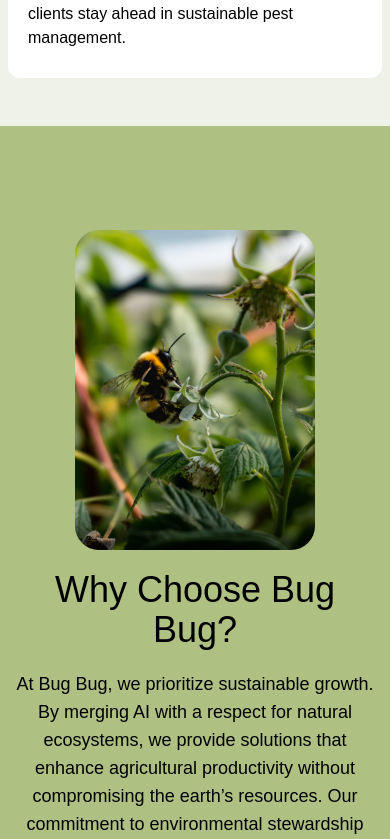
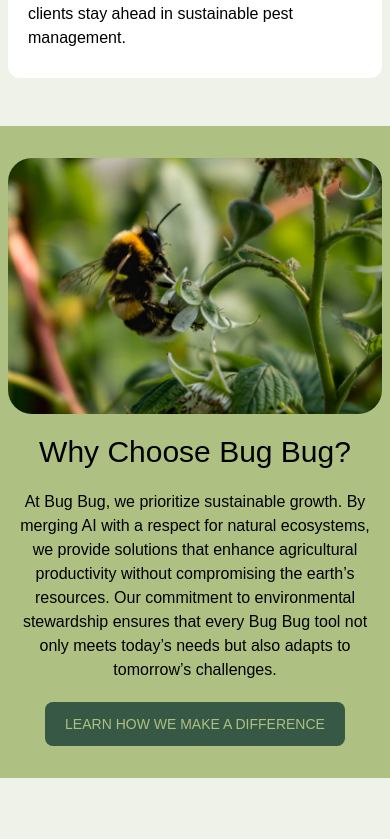
Before and after one commit to bagussuprapta/kreative-assembly, a React (Create React App) app: page / in a window 390 px wide. Shown: the part 2245-3084 px from the top of the page. Built offline with nearby package versions, Linux system fonts and the light colour scheme; the HTML template or start-up script is replaced by a standard one; a web font is replaced by a local one.

Commit message:
fix(why-bug-bug): layout mobile to desktop

```diff
--- a/src/components/interface/WhyBugBug.jsx
+++ b/src/components/interface/WhyBugBug.jsx
@@ -1,17 +1,17 @@
 function WhyBugBug() {
   return (
-    <div className="mt-14 flex flex-col gap-y-5 py-12 md:flex md:flex-row md:gap-x-20 md:py-28">
-      <div className="w-60 place-self-center md:w-1/2 xl:">
-        <img className="rounded-3xl w-full h-80 object-cover" src="Bee.jpg" alt="" />
+    <div className="flex flex-col py-8 gap-y-5 md:flex md:flex-row md:gap-x-20 md:py-20">
+      <div className="w-full place-self-center md:w-1/2">
+        <img className="rounded-3xl w-full h-64 object-cover" src="Bee.jpg" alt="" />
       </div>
       <div className=" flex flex-col gap-y-5 md:w-1/2 justify-between">
-        <h2 className="text-4xl md:text-3xl lg:text-4xl xl:text-5xl xl:leading-tight text-center md:text-left">Why Choose Bug Bug?</h2>
-        <p className="text-center text-lg md:text-left">
+        <h2 className="text-3xl md:text-3xl lg:text-4xl xl:text-5xl xl:leading-tight text-center md:text-left">Why Choose Bug Bug?</h2>
+        <p className="text-center px-3 md:px-0 md:text-left">
           At Bug Bug, we prioritize sustainable growth. By merging AI with a respect for natural ecosystems, we provide solutions that enhance agricultural productivity without compromising the
           earth’s resources. Our commitment to environmental stewardship ensures that every Bug Bug tool not only meets today’s needs but also adapts to tomorrow’s challenges.
         </p>
         <div className="flex gap-x-3 place-self-center md:place-self-start">
-          <button className="px-7 py-4 bg-bugbug-600 text-bugbug-50 rounded-lg focus:outline-none">LEARN HOW WE MAKE A DIFFERENCE</button>
+          <button className="px-5 py-3 text-sm bg-bugbug-600 text-bugbug-150 rounded-lg focus:outline-none lg:px-7 lg:py-4">LEARN HOW WE MAKE A DIFFERENCE</button>
         </div>
       </div>
     </div>
```
